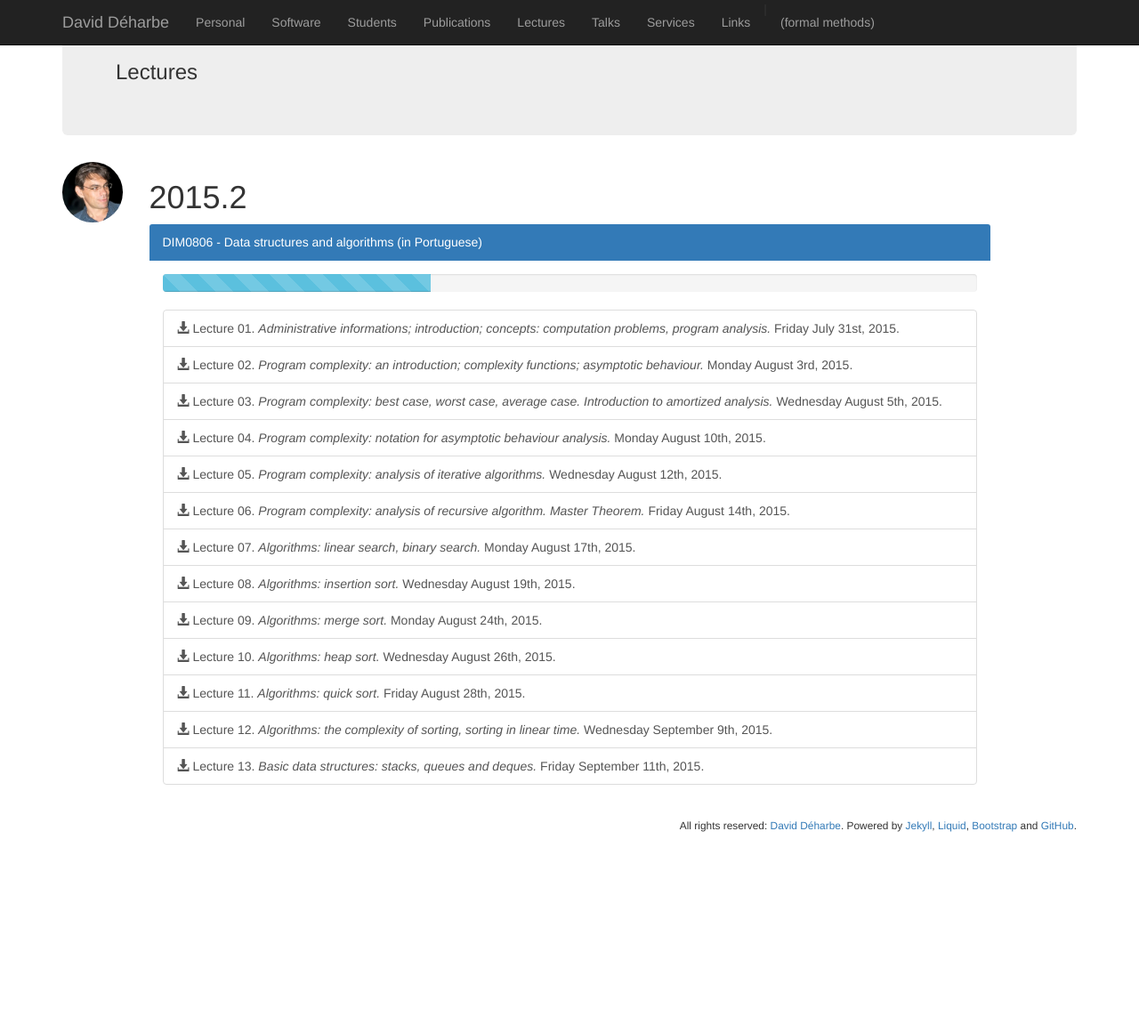
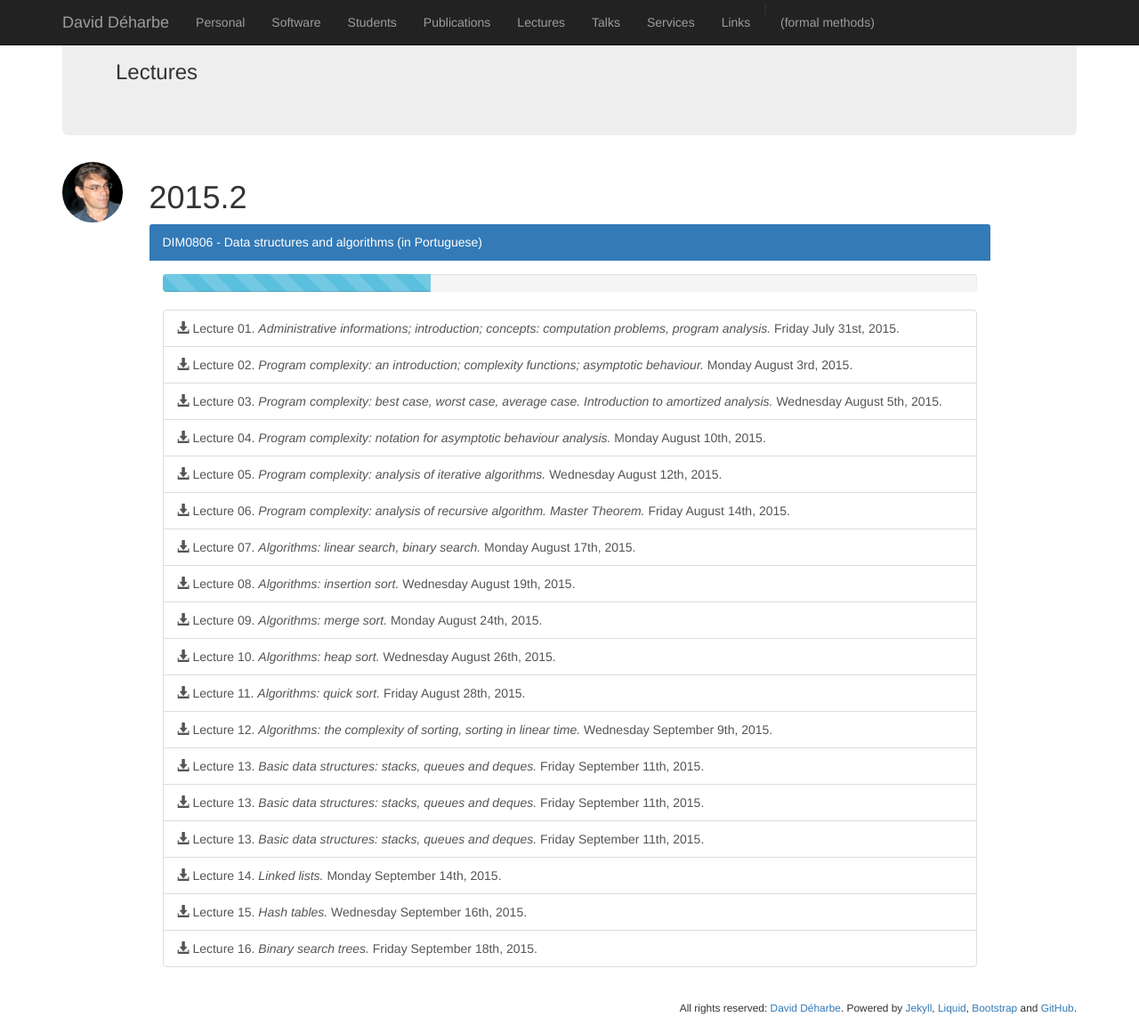
Before and after one commit to DavidDeharbe/DavidDeharbe.github.io, a Jekyll site: the page built from lectures.html, in a window 1280 px wide and 1152 px high. Shown: the whole window at 89% size. Built offline with Jekyll 4.4.1, drawn with Linux system fonts in a browser that asks for light colours; Markdown is read by kramdown in place of the engine named in the settings.

Commit message:
updated lectures.html

```diff
--- a/lectures.html
+++ b/lectures.html
@@ -32,6 +32,11 @@ sitemap:
       <a href="{{ site.url }}/downloads/lectures/2015.2/dim0806/aula11.pdf" class="list-group-item"><span class="glyphicon glyphicon-download-alt"></span> Lecture 11. <i>Algorithms: quick sort.</i> Friday August 28th, 2015.</a>
       <a href="{{ site.url }}/downloads/lectures/2015.2/dim0806/aula12.pdf" class="list-group-item"><span class="glyphicon glyphicon-download-alt"></span> Lecture 12. <i>Algorithms: the complexity of sorting, sorting in linear time.</i> Wednesday September 9th, 2015.</a>
       <a href="{{ site.url }}/downloads/lectures/2015.2/dim0806/aula13.pdf" class="list-group-item"><span class="glyphicon glyphicon-download-alt"></span> Lecture 13. <i>Basic data structures: stacks, queues and deques.</i> Friday September 11th, 2015.</a>
+      <a href="{{ site.url }}/downloads/lectures/2015.2/dim0806/aula13.pdf" class="list-group-item"><span class="glyphicon glyphicon-download-alt"></span> Lecture 13. <i>Basic data structures: stacks, queues and deques.</i> Friday September 11th, 2015.</a>
+      <a href="{{ site.url }}/downloads/lectures/2015.2/dim0806/aula13.pdf" class="list-group-item"><span class="glyphicon glyphicon-download-alt"></span> Lecture 13. <i>Basic data structures: stacks, queues and deques.</i> Friday September 11th, 2015.</a>
+      <a href="{{ site.url }}/downloads/lectures/2015.2/dim0806/aula14.pdf" class="list-group-item"><span class="glyphicon glyphicon-download-alt"></span> Lecture 14. <i>Linked lists.</i> Monday September 14th, 2015.</a>
+      <a href="{{ site.url }}/downloads/lectures/2015.2/dim0806/aula15.pdf" class="list-group-item"><span class="glyphicon glyphicon-download-alt"></span> Lecture 15. <i>Hash tables.</i> Wednesday September 16th, 2015.</a>
+      <a href="{{ site.url }}/downloads/lectures/2015.2/dim0806/aula16.pdf" class="list-group-item"><span class="glyphicon glyphicon-download-alt"></span> Lecture 16. <i>Binary search trees.</i> Friday September 18th, 2015.</a>
     </div>
   </div>
 </div>
```
